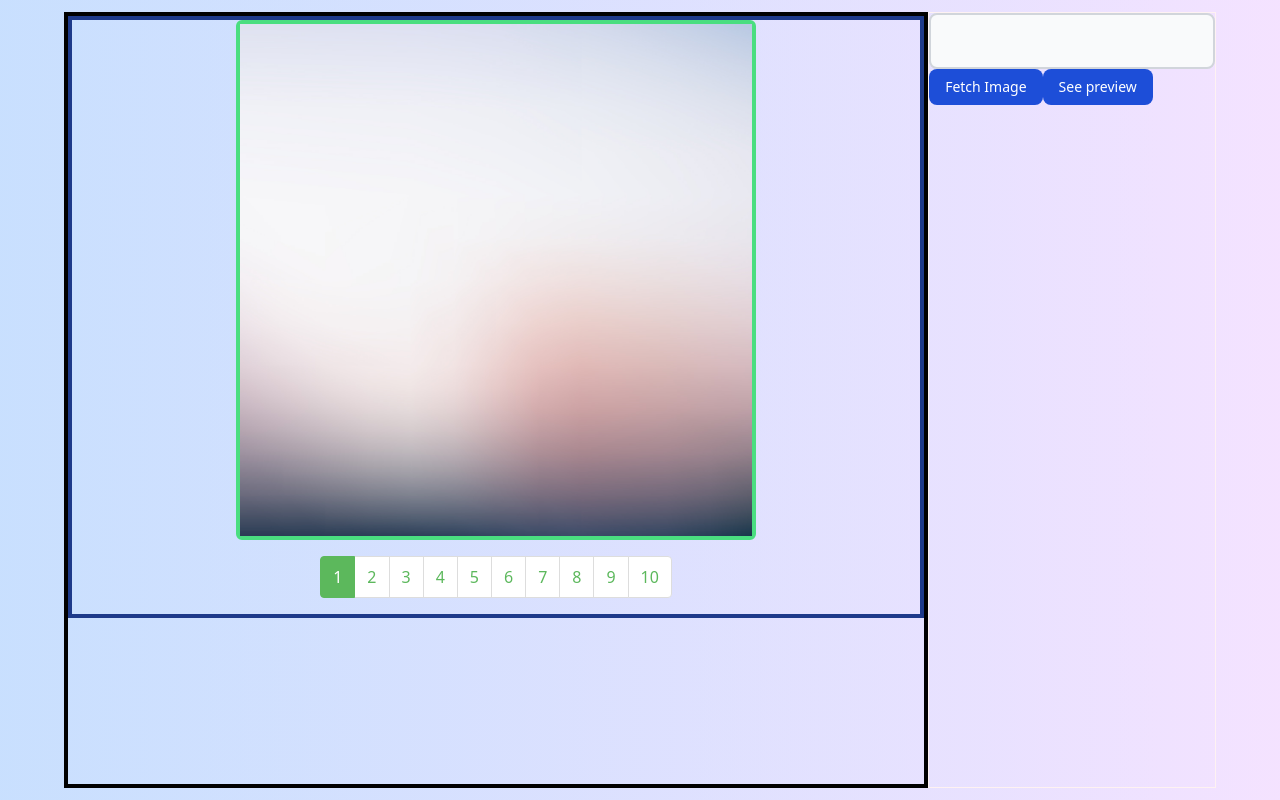
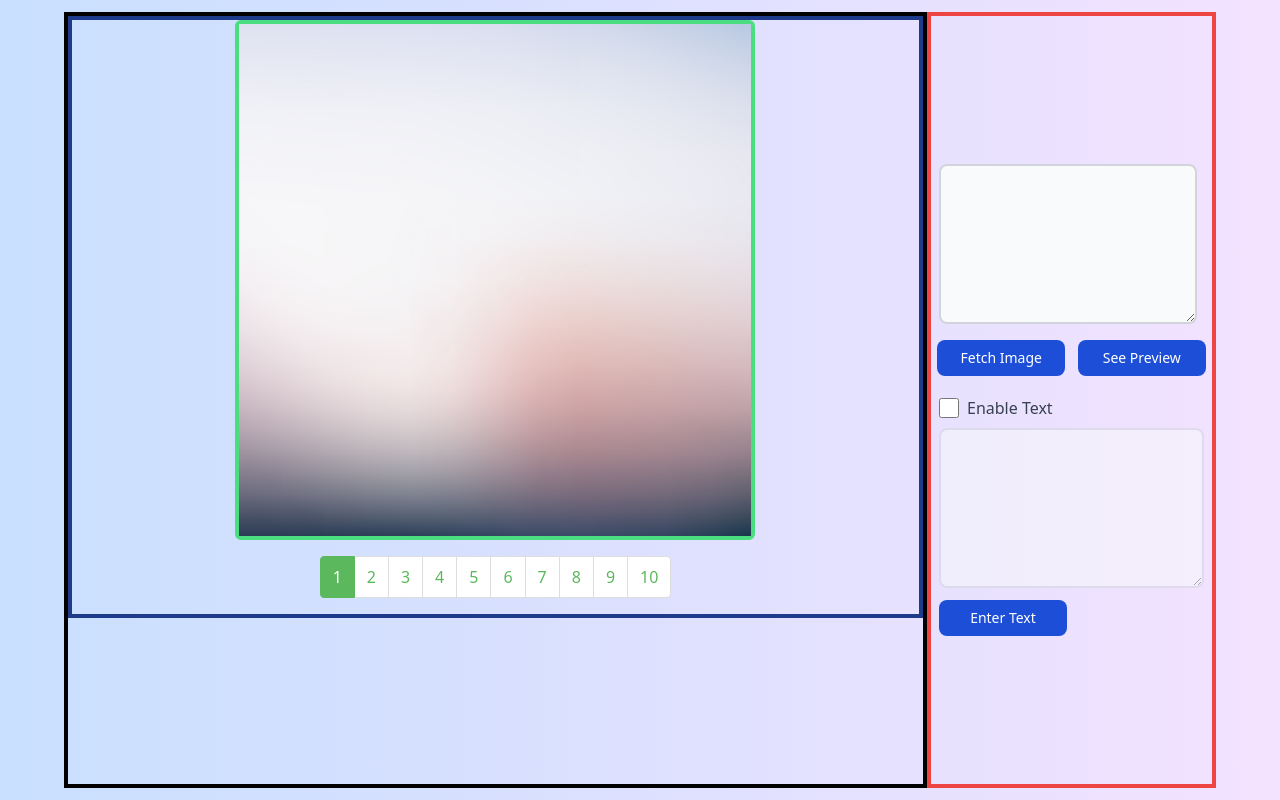
Before and after one commit to notavacillator/comic-ai-dashtoon, a React (Create React App) app: page / in a window 1280 px wide. Built offline with nearby package versions, Linux system fonts and the light colour scheme.

Commit message:
preview images working, loader
- loader added

```diff
--- a/src/App.js
+++ b/src/App.js
@@ -1,5 +1,5 @@
 import './App.css';
-import { useEffect, useState, useSyncExternalStore } from "react";
+import { useEffect, useState } from "react";
 import Pagination from './components/Pagination'
 import { query } from './api/handle';
 
@@ -10,10 +10,21 @@
   const [submitBtn, setSubmitBtn] = useState(false)
   // for Pagination
   const [currentPage, setCurrentPage] = useState(1)
-
-
+  const [isTextEnabled, setIsTextEnabled] = useState(false);
+  const [textValue, setTextValue] = useState('');
+  const [isLoading,  setIsLoading] = useState(false);
 
   const handleQuery = async () => {
+    setIsLoading(true); // Set isLoading to true while fetching
+    try{
+      // First as soon as someone submits the prompt
+      // the previous image for that page should be removed.
+      setImageArray((prevImages) => {
+        const newImages = [...prevImages];
+        newImages[currentPage - 1] = undefined;
+        return newImages;
+      });
+
       const response = await query({ "inputs": inputText });
       const imageUrl = URL.createObjectURL(response);
 
@@ -24,6 +35,13 @@
         newImages[currentPage - 1] = imageUrl;
         return newImages;
       });
+
+    }catch (error) {
+      console.log('Fetching image failed:', error);
+      setIsLoading(false); // Set isLoading to false when the image is loaded or in case of an error
+    } finally {
+      setIsLoading(false); // Set isLoading to false when the image is loaded or in case of an error
+    }
   };
 
   useEffect(() => {
@@ -39,6 +57,7 @@
   const filteredImages = imageArray.filter((image) => image !== undefined);
 
   return (
+    <>
         <div className='w-[90%] min-h-screen mx-auto flex justify-between py-3'>
 
           {/* for Pagination */}
@@ -49,45 +68,89 @@
               limit={1}
               onPageChange={(page) => setCurrentPage(page)}
               imageArray={imageArray}
+              isLoading = {isLoading}
             />
 
           </div>
 
           {/* Modern Design Search Input  */}
 
-    <div className="relative border border-red-50 basis-1/3">
-      <input
-          type="text"
+          <div className="relative border-4 border-red-500 basis-1/3 flex flex-col justify-center">
+            <textarea
               value={inputText}
-          className="block w-full p-4 pl-10 text-sm text-gray-900 border-2
+              className="block w-11/12 h-[10rem] p-2  m-2 text-sm text-gray-900 border-2
               outline-none border-gray-300 rounded-lg bg-gray-50 focus:ring-blue-500
               focus:border-blue-500 dark:bg-gray-700 dark:border-gray-600
               dark:placeholder-gray-400 dark:text-white dark:focus:ring-blue-500
               dark:focus:border-blue-500"
-
               onChange={(e) => setInputText(e.target.value)}
             />
 
+            {/* Prompt Button Group  */}
+            <div className='flex justify-around mt-2'>
                 <button onClick={handleQuery}
-        className='text-white  bg-blue-700 hover:bg-blue-800
+                  className='text-white w-32 bg-blue-700 hover:bg-blue-800
                   focus:ring-4 focus:outline-none focus:ring-blue-300 font-medium rounded-lg text-sm
                   px-4 py-2 dark:bg-blue-600 dark:hover:bg-blue-700 dark:focus:ring-blue-800'
-        >Fetch Image</button>
+                >Fetch Image
+                </button>
                 <button onClick={() => setSubmitBtn(!submitBtn)}
-          className="text-white bg-blue-700 hover:bg-blue-800
+                  className="text-white w-32 bg-blue-700 hover:bg-blue-800
                   focus:ring-4 focus:outline-none focus:ring-blue-300 font-medium rounded-lg text-sm px-4 py-2 dark:bg-blue-600 dark:hover:bg-blue-700 dark:focus:ring-blue-800"
-          >See preview</button>
+                  >
+                    {
+                      submitBtn ? 'Hide Preview' : 'See Preview'
+                    }
+                </button>
+            </div>
+
+                    {/* Comic text addition  */}
+            <div className='mt-3 p-2 '>
+              <label className="flex items-center space-x-2">
+                <input
+                  type="checkbox"
+                  checked={isTextEnabled}
+                  onChange={() => setIsTextEnabled(!isTextEnabled)}
+                  className="form-checkbox h-5 w-5 text-blue-600"
+                />
+                <span className="text-gray-700">Enable Text</span>
+              </label>
+
+              <textarea
+                value={textValue}
+                onChange={(e) => setTextValue(e.target.value)}
+                className={`mt-2 block w-full h-[10rem] p-1 text-sm text-gray-900 border-2
+                  outline-none border-gray-300 rounded-lg bg-gray-50 focus:ring-blue-500
+                  focus:border-blue-500 dark:bg-gray-700 dark:border-gray-600
+                  dark:placeholder-gray-400 dark:text-white dark:focus:ring-blue-500
+                  dark:focus:border-blue-500 ${!isTextEnabled && 'opacity-50 cursor-not-allowed'}`}
+                disabled={!isTextEnabled}
+              />
+              <button
+                className='mt-3 text-white w-32 bg-blue-700 hover:bg-blue-800
+                focus:ring-4 focus:outline-none focus:ring-blue-300 font-medium rounded-lg text-sm
+                px-4 py-2 dark:bg-blue-600 dark:hover:bg-blue-700 dark:focus:ring-blue-800'
+              >Enter Text
+              </button>
+            </div>
+
+          </div>
+
+        </div >
+
+        {/* preview comic section  */}
+        <div className={`w-10/12 mx-auto ${submitBtn ? 'mt-40' : ''}`}>
           {
             submitBtn ?
               filteredImages.map((imageSrc, index) => (
-              <img key={index} src={imageSrc} alt={`Fetched ${index + 1}`} />
+                <img key={index} src={imageSrc} alt={`Fetched ${index + 1}`}  className='border mt-4 h-[50rem] w-[50rem]'/>
               ))
               :
               null
           }
         </div>
+    </>
 
-    </div >
   );
 }
 
--- /dev/null
+++ b/src/components/Loader.jsx
@@ -0,0 +1,27 @@
+export const Loader = () => {
+    return (
+      <>
+          <div className="flex text-center items-center justify-center">
+              <div role="status">
+              <svg
+                  aria-hidden="true"
+                  className="inline w-[4rem] h-[4rem] mr-2 text-gray-200 animate-spin dark:text-gray-600 fill-blue-500"
+                  viewBox="0 0 100 101"
+                  fill="none"
+                  xmlns="http://www.w3.org/2000/svg"
+              >
+                  <path
+                  d="M100 50.5908C100 78.2051 77.6142 100.591 50 100.591C22.3858 100.591 0 78.2051 0 50.5908C0 22.9766 22.3858 0.59082 50 0.59082C77.6142 0.59082 100 22.9766 100 50.5908ZM9.08144 50.5908C9.08144 73.1895 27.4013 91.5094 50 91.5094C72.5987 91.5094 90.9186 73.1895 90.9186 50.5908C90.9186 27.9921 72.5987 9.67226 50 9.67226C27.4013 9.67226 9.08144 27.9921 9.08144 50.5908Z"
+                  fill="currentColor"
+                  />
+                  <path
+                  d="M93.9676 39.0409C96.393 38.4038 97.8624 35.9116 97.0079 33.5539C95.2932 28.8227 92.871 24.3692 89.8167 20.348C85.8452 15.1192 80.8826 10.7238 75.2124 7.41289C69.5422 4.10194 63.2754 1.94025 56.7698 1.05124C51.7666 0.367541 46.6976 0.446843 41.7345 1.27873C39.2613 1.69328 37.813 4.19778 38.4501 6.62326C39.0873 9.04874 41.5694 10.4717 44.0505 10.1071C47.8511 9.54855 51.7191 9.52689 55.5402 10.0491C60.8642 10.7766 65.9928 12.5457 70.6331 15.2552C75.2735 17.9648 79.3347 21.5619 82.5849 25.841C84.9175 28.9121 86.7997 32.2913 88.1811 35.8758C89.083 38.2158 91.5421 39.6781 93.9676 39.0409Z"
+                  fill="currentFill"
+                  />
+              </svg>
+              <span className="sr-only">Loading...</span>
+              </div>
+          </div>
+      </>
+    )
+  }
--- a/src/components/Pagination.js
+++ b/src/components/Pagination.js
@@ -1,6 +1,8 @@
 import classNames from "classnames";
 import img from '../assets/filler-image.jpg';
 import './Pagination.css'
+import { Loader } from "./Loader";
+
 const range = (start, end) => {
     return [...Array(end).keys()].map((el) => el + start)
 };
@@ -20,13 +22,19 @@
 }
 
 
-const Pagination = ({ currentPage, total, limit, onPageChange, imageArray }) => {
+const Pagination = ({ currentPage, total, limit, onPageChange, imageArray, isLoading }) => {
     const pagesCount = Math.ceil(total / limit);
     const pages = range(1, pagesCount);
     return (
         <div className=" border-4 border-blue-900 flex flex-col justify-center items-center">
             <div className="border-4 border-green-400 rounded-md">
                 {
+                    isLoading ? (
+                        <div className='object-cover h-[32rem] w-[32rem] flex justify-center items-center'>
+                            <Loader />
+                        </div>
+                    ) :
+
                     imageArray[currentPage - 1]  ?
                         (
                             <img src={imageArray[currentPage - 1]} alt={`Fetched  `} />
@@ -36,6 +44,7 @@
                             <img src={img} alt={`filler `} className="object-cover h-[32rem] w-[32rem]" />
 
                         )
+
                 }
 
             </div>
```
Lines whose indentation alone changed are shown as unchanged.
